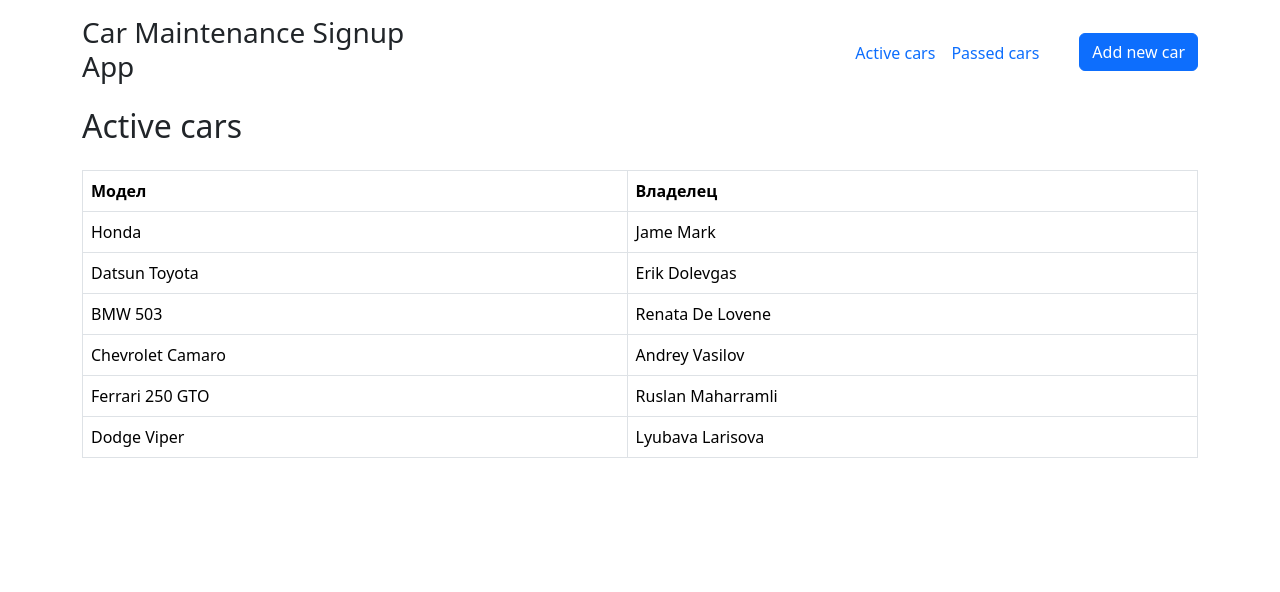
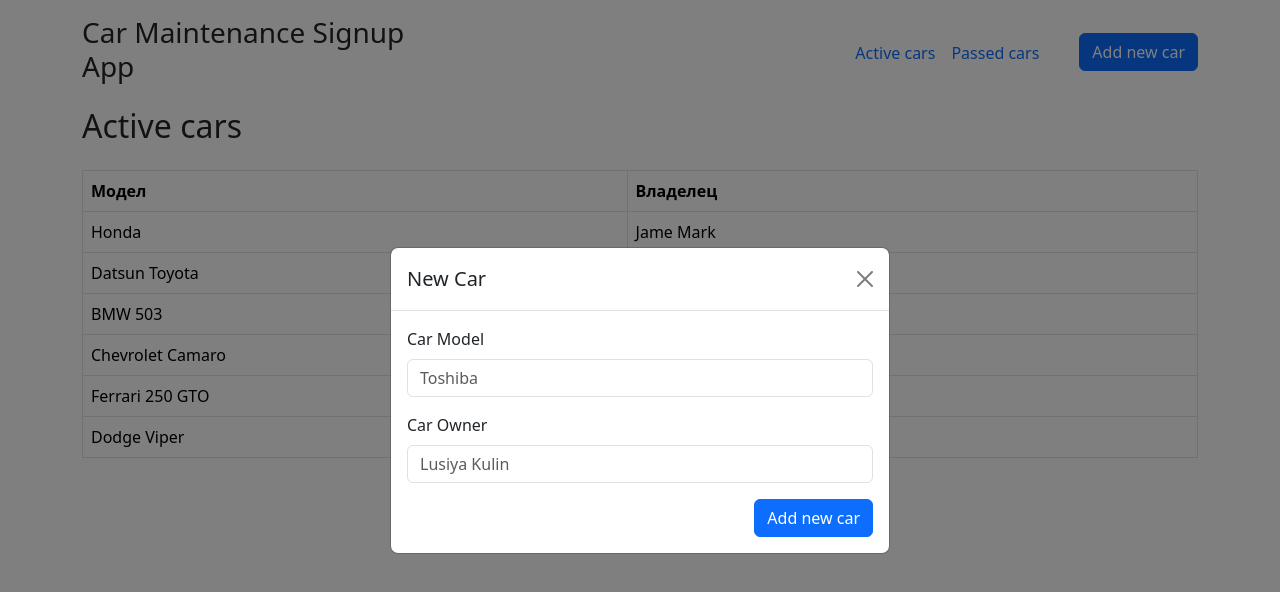
Before and after one commit to sunshine1117/maintenance-signup-app, an Angular app: page /active in a window 1280 px wide. Both pictures are taken after a click on the button "Add new car". Shown: the top 592 px of the page. Built offline with nearby package versions, Linux system fonts and the light colour scheme.

Commit message:
add modal

```diff
--- a/src/app/app.component.html
+++ b/src/app/app.component.html
@@ -1,4 +1,5 @@
 <div class="container">
   <app-header></app-header>
   <router-outlet></router-outlet>
+  <app-add-car-modal></app-add-car-modal>
 </div>
--- a/src/app/cars.ts
+++ b/src/app/cars.ts
@@ -2,61 +2,61 @@ import { Car } from "./types/car";
 
 export const CARS: Car[] = [
   {
-    id: 0,
+    id: 1,
     model: 'Honda',
     owner: 'Jame Mark',
     isPassedCheckup: false,
   },
   {
-    id: 1,
+    id: 2,
     model: 'Mahindra Nissan',
     owner: 'James Karole',
     isPassedCheckup: true,
   },
   {
-    id: 2,
+    id: 3,
     model: 'Datsun Toyota',
     owner: 'Erik Dolevgas',
     isPassedCheckup: false,
   },
   {
-    id: 3,
+    id: 4,
     model: 'Volkswagen Skoda',
     owner: 'Lorena Kaprisi',
     isPassedCheckup: true,
   },
   {
-    id: 4,
+    id: 5,
     model: 'BMW 503',
     owner: 'Renata De Lovene',
     isPassedCheckup: false,
   },
   {
-    id: 5,
+    id: 6,
     model: 'Bugatti Type 55',
     owner: 'Gulya Ahmedli',
     isPassedCheckup: true,
   },
   {
-    id: 6,
+    id: 7,
     model: 'Chevrolet Camaro',
     owner: 'Andrey Vasilov',
     isPassedCheckup: false,
   },
   {
-    id: 7,
+    id: 8,
     model: 'Ford Explorer',
     owner: 'Natali Shevchenko',
     isPassedCheckup: true,
   },
   {
-    id: 8,
+    id: 9,
     model: 'Ferrari 250 GTO',
     owner: 'Ruslan Maharramli',
     isPassedCheckup: false,
   },
   {
-    id: 9,
+    id: 10,
     model: 'Dodge Viper',
     owner: 'Lyubava Larisova',
     isPassedCheckup: false,
--- /dev/null
+++ b/src/app/components/add-car-modal/add-car-modal.component.html
@@ -0,0 +1,25 @@
+<div class="modal fade" id="addCarModal" tabindex="-1" aria-labelledby="addCarModal" aria-hidden="true">
+  <div class="modal-dialog modal-dialog-centered">
+    <div class="modal-content">
+      <div class="modal-header">
+        <h1 class="modal-title fs-5" id="addCarModal">New Car</h1>
+        <button type="button" class="btn-close" data-bs-dismiss="modal" aria-label="Close"></button>
+      </div>
+      <div class="modal-body">
+        <form>
+          <div class="form-group mb-3">
+            <label for="carModel" class="mb-2">Car Model</label>
+            <input type="text" class="form-control" name="carModel" id="carModel" placeholder="Toshiba" [(ngModel)]="car.model">
+          </div>
+          <div class="form-group mb-3">
+            <label for="carOwner" class="mb-2">Car Owner</label>
+            <input type="text" class="form-control" name="carOwner" id="carOwner" placeholder="Lusiya Kulin" [(ngModel)]="car.owner">
+          </div>
+          <div class="d-flex justify-content-end">
+            <button type="submit" class="btn btn-primary" (click)="onAdd()">Add new car</button>
+          </div>
+        </form>
+      </div>
+    </div>
+  </div>
+</div>
--- /dev/null
+++ b/src/app/components/add-car-modal/add-car-modal.component.ts
@@ -0,0 +1,22 @@
+import { Component } from '@angular/core';
+
+import { CarService } from 'src/app/services/car.service';
+import { Car } from 'src/app/types/car';
+
+@Component({
+  selector: 'app-add-car-modal',
+  templateUrl: './add-car-modal.component.html',
+  styleUrls: ['./add-car-modal.component.scss']
+})
+export class AddCarModalComponent {
+  car: Car = {
+    model: "",
+    owner: "",
+  }
+
+  constructor(private carService: CarService) {}
+
+  onAdd() {
+    this.carService.addCar(this.car)
+  }
+}
--- a/src/app/components/header/header.component.html
+++ b/src/app/components/header/header.component.html
@@ -10,7 +10,7 @@
           <a class="nav-link" href="#" routerLink="/passed">Passed cars</a>
         </li>
         <li class="nav-item ms-4">
-          <button type="button" class="btn btn-primary">Add new car</button>
+          <button type="button" class="btn btn-primary" data-bs-toggle="modal" data-bs-target="#addCarModal">Add new car</button>
         </li>
       </ul>
     </div>
--- a/src/app/services/car.service.ts
+++ b/src/app/services/car.service.ts
@@ -17,6 +17,14 @@ export class CarService {
   }
 
   addCar(car: Car): void {
-    this.cars.push(car);
+    const newCar: Car = {
+      id: this.cars.length + 1,
+      isPassedCheckup: false,
+      ...car
+    }
+
+    this.cars.push(newCar);
+
+    console.log(this.cars)
   }
 }
--- a/src/app/types/car.ts
+++ b/src/app/types/car.ts
@@ -1,6 +1,6 @@
 export interface Car {
-  id: number;
+  id?: number;
   model: string;
   owner: string;
-  isPassedCheckup: boolean
+  isPassedCheckup?: boolean
 }
```
Also changed, not shown: src/app/app.module.ts (+6 -2 lines), src/app/components/add-car-modal/add-car-modal.component.scss (added), 1 other file (tests, documents, lock files or other folders).
